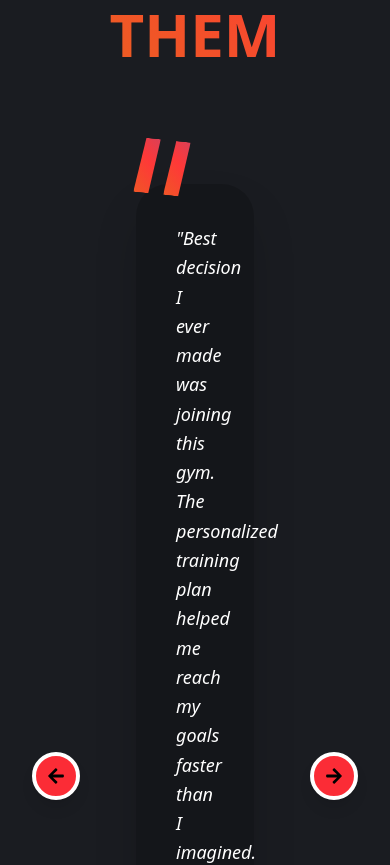
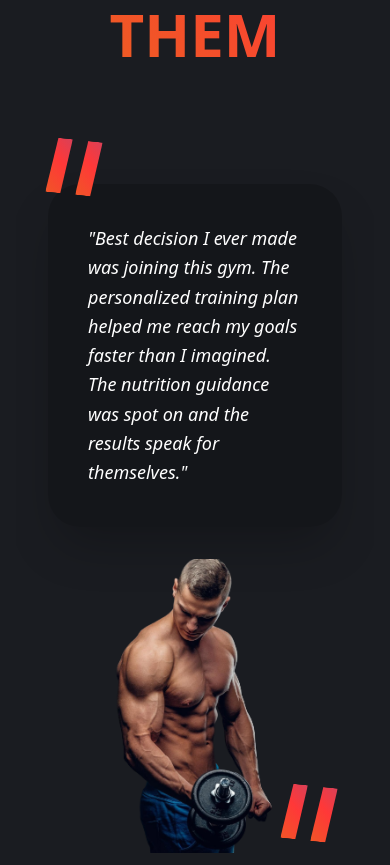
Before and after one commit to DynamicDOMinator/fitness, a Next.js app: page / in a window 390 px wide. Shown: the part 3533-4398 px from the top of the page. Built offline with nearby package versions, Linux system fonts and the light colour scheme.

Commit message:
ASdfasdf

```diff
--- a/src/app/components/Transformations.jsx
+++ b/src/app/components/Transformations.jsx
@@ -70,9 +70,9 @@ export default function Transformations() {
         >
           {clientReviews.map((item) => (
             <SwiperSlide key={item.id}>
-              <div className="flex px-30 flex-col lg:flex-row items-center justify-center gap-8 p-8">
+              <div className="flex lg:px-30 flex-col lg:flex-row items-center  justify-center gap-8 p-8">
                 {/* Text Review Section - 50% width (Left Side) */}
-                <div className="w-full lg:w-1/2 flex flex-col justify-center pt-10 lg:pt-0">
+                <div className="w-full lg:w-1/2 flex flex-col justify-center  pt-10 lg:pt-0">
                   <div className="text-left p-10 rounded-4xl shadow-2xl relative bg-black/20  ">
 
                     <p className="text-white text-lg leading-relaxed italic">
@@ -116,10 +116,10 @@ export default function Transformations() {
         </Swiper>
 
           {/* Custom Navigation Buttons */}
-          <div className="custom-prev absolute left-4 top-1/2 transform -translate-y-1/2 z-10 bg-red-500 hover:bg-red-500 text-black w-12 h-12 rounded-full flex items-center justify-center cursor-pointer transition-all duration-300 border-4 border-white shadow-lg hover:scale-110">
+          <div className="custom-prev hidden  absolute left-4 top-1/2 transform -translate-y-1/2 z-10 bg-red-500 hover:bg-red-500 text-black w-12 h-12 rounded-full lg:flex items-center justify-center cursor-pointer transition-all duration-300 border-4 border-white shadow-lg hover:scale-110">
             <FaArrowLeft className="text-lg" />
           </div>
-          <div className="custom-next absolute right-4 top-1/2 transform -translate-y-1/2 z-10 bg-red-500 hover:bg-red-500 text-w w-12 h-12 rounded-full flex items-center justify-center cursor-pointer transition-all duration-300 border-4 border-white shadow-lg hover:scale-110">
+          <div className="custom-next absolute right-4 top-1/2 transform -translate-y-1/2 z-10 bg-red-500 hover:bg-red-500 text-w w-12 h-12 rounded-full hidden lg:flex items-center justify-center cursor-pointer transition-all duration-300 border-4 border-white shadow-lg hover:scale-110">
             <FaArrowRight className="text-lg" />
           </div>
         </div>
```
